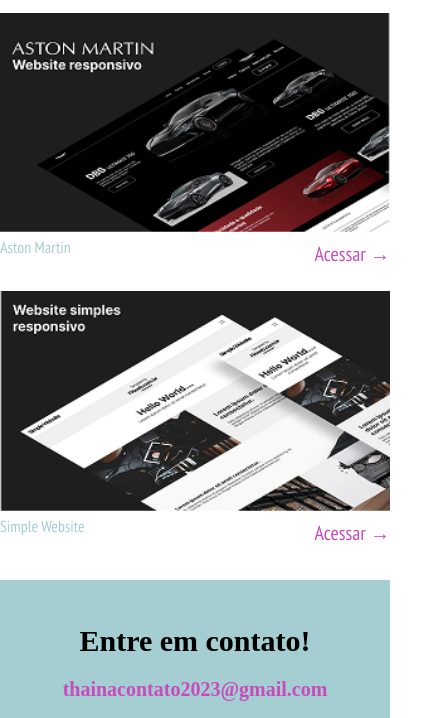
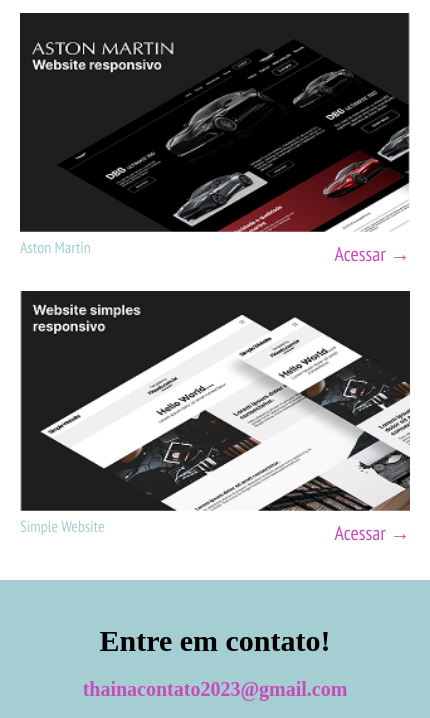
Before and after one commit to ThainaJesus1/thainajesus, a plain HTML site: page index.html in a window 390 px wide. Shown: the part 2668-3386 px from the top of the page, 430 px wide, since content can reach past the window. Drawn offline with nearby package versions, Linux system fonts and the light colour scheme; a web font is replaced by a local one.

Commit message:
finalizado

```diff
--- a/css/estilo.css
+++ b/css/estilo.css
@@ -290,7 +290,7 @@
     display: flex;
     flex-direction: row;
     gap:20px;
-    justify-content: space-between;
+
 
 }
 
@@ -369,7 +369,6 @@
     background-color: var(--secundary);
     padding: 30px;
     font-size: 20px;
-    box-sizing: border-box;
 }
 
 footer h2 {
@@ -454,6 +453,10 @@
 }
 
 @media (max-width: 768px) {
+
+    body{
+        padding: 0 20px;
+    }
     .info h1 {
         font-size: 60px;
         line-height: 70px;
@@ -480,6 +483,9 @@
     .portfolio {
         flex-direction: column;
     }
+
+
+
 }
 
 @media (max-width: 480px) {
```
